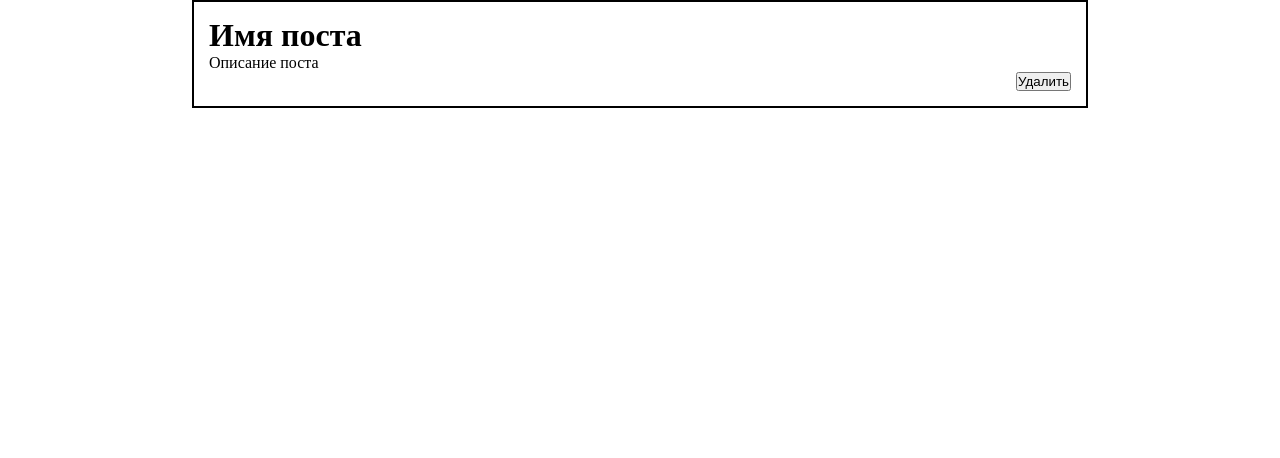
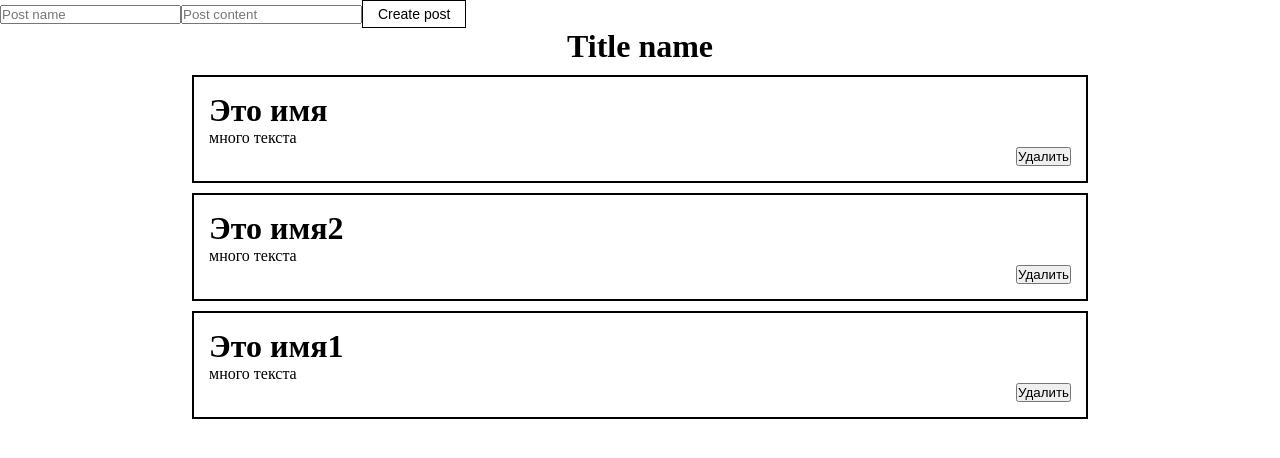
Before and after one commit to hagaser/Post_site, a React (Create React App) app: page / in a window 1280 px wide. Shown: the top 458 px of the page. Built offline with nearby package versions, Linux system fonts and the light colour scheme.

Commit message:
Props0.5

```diff
--- a/src/App.js
+++ b/src/App.js
@@ -1,21 +1,24 @@
-import React from "react";
+import React, { useState } from "react";
 import "./CSS/App.css";
+import PostList from "./components/PostList";
+import Mybutton from "./components/UI/Mybutton/Mybutton";
 
 function App() {
 
+  const [posts, setPosts] = useState([
+    {id: 1, title: "Это имя", content: "много текста"},
+    {id: 2, title: "Это имя2", content: "много текста"},
+    {id: 3, title: "Это имя1", content: "много текста"},
+  ])
+
   return (
     <div className="App">
-      <div className="post">
-        <div className="post__content">
-          <h1>Имя поста</h1>
-          <div>
-            <p>Описание поста</p>
-          </div>
-        </div>
-        <div className="post_del">
-          <button>Удалить</button>
-        </div>
-      </div>
+      <form>
+        <input type = "text" placeholder="Post name" />
+        <input type = "text" placeholder="Post content" />
+        <Mybutton>Create post</Mybutton>
+      </form>
+      <PostList posts={posts} title="Title name"/>
     </div>
   );
 }
--- a/src/CSS/App.css
+++ b/src/CSS/App.css
@@ -12,9 +12,14 @@
   display: inline-block;
   width: 70%;
   padding: 15px;
+  margin-top: 10px;
   border: 2px solid black;
 }
 
 .post_del {
     text-align: right;
 }
+
+.title {
+  text-align: center;
+}
--- /dev/null
+++ b/src/components/PostItem.jsx
@@ -0,0 +1,19 @@
+import React from "react";
+
+const PostItem = (props) => {
+  return (
+  <div className="post">
+    <div className="post__content">
+      <h1>{props.post.title}</h1>
+      <div>
+        <p>{props.post.content}</p>
+      </div>
+    </div>
+    <div className="post_del">
+      <button>Удалить</button>
+    </div>
+  </div>
+  );
+};
+
+export default PostItem;
--- /dev/null
+++ b/src/components/PostList.jsx
@@ -0,0 +1,15 @@
+import React from "react";
+import PostItem from "./PostItem";
+
+const PostList = (props) => {
+  return (
+    <div>
+      <h1 className="title">{props.title}</h1>
+      {props.posts.map(post =>
+        <PostItem post={post} key={post.id}/>
+      )}
+    </div>
+  );
+};
+
+export default PostList
--- /dev/null
+++ b/src/components/UI/Mybutton/Mybutton.jsx
@@ -0,0 +1,12 @@
+import React from "react";
+import classes from './Mybutton.module.css';
+
+const Mybutton = ({children, ...props}) => {
+  return (
+    <button className={classes.myBtn}>
+      {children}
+    </button>
+  );
+};
+
+export default Mybutton
--- /dev/null
+++ b/src/components/UI/Mybutton/Mybutton.module.css
@@ -0,0 +1,8 @@
+.myBtn {
+  padding: 5px 15px;
+  color: #000000;
+  font-size: 14px;
+  border: 1px solid #000000;
+  cursor: pointer;
+  background-color: transparent;
+}
```
Also changed, not shown: src/components/UI/Myinput/Myinput.jsx (added, +9 -0 lines), 1 other file (tests, documents, lock files or other folders).
